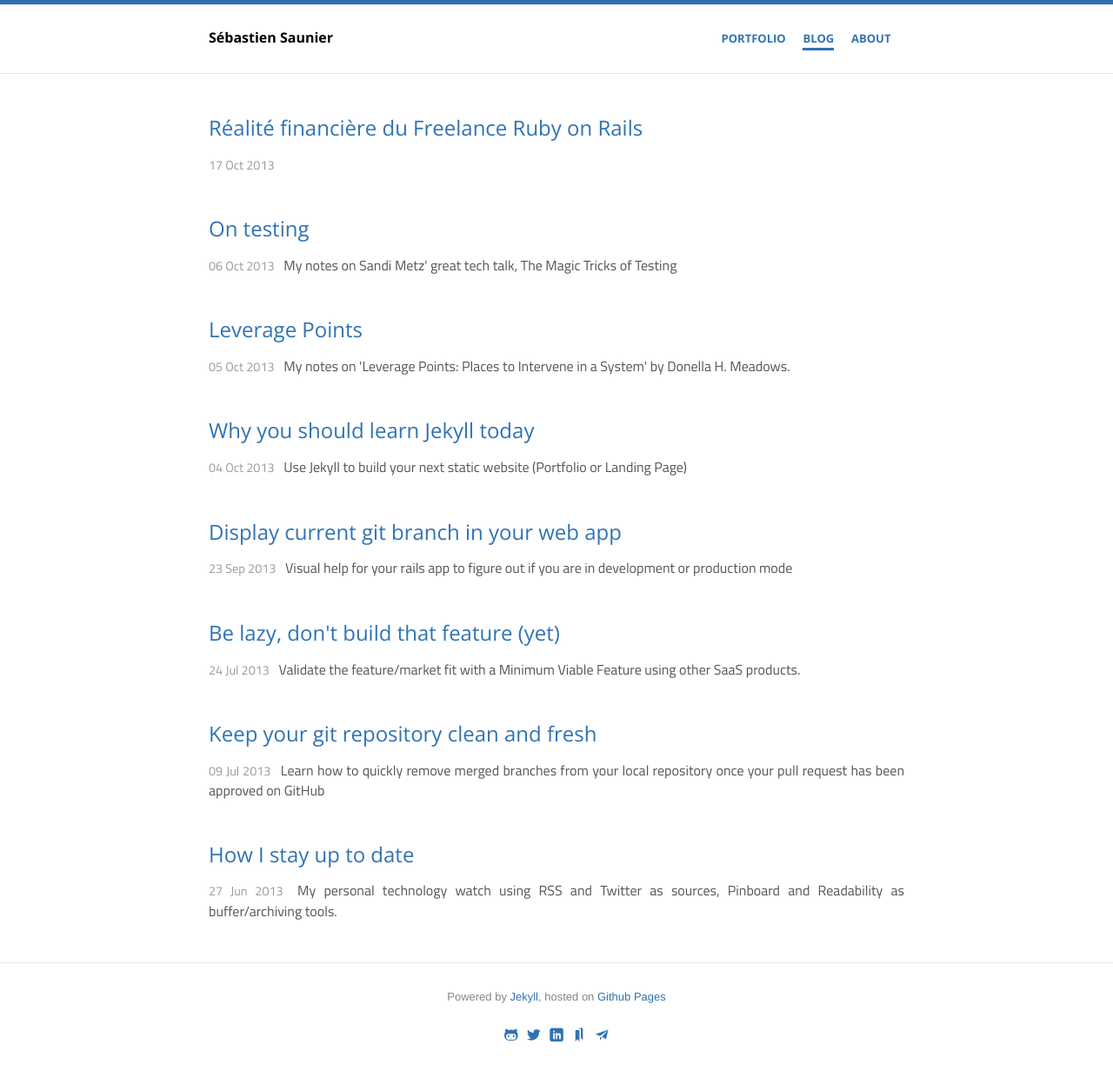
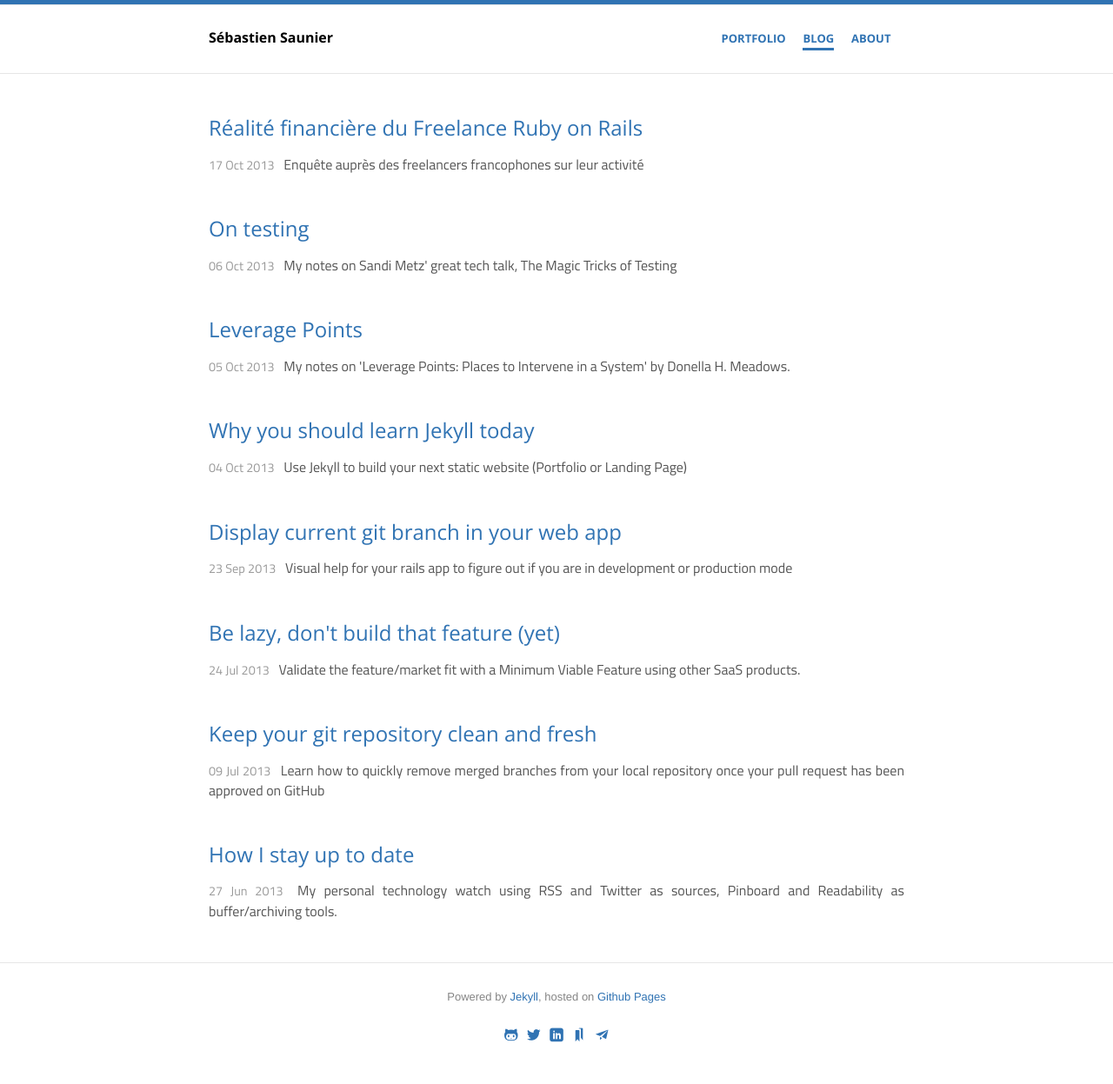
Before and after one commit to ssaunier/ssaunier.github.io, a Jekyll site: the page built from blog/index.html, in a window 1280 px wide. Shown: the whole page at 87% size. Built offline with Jekyll 4.4.1, drawn with Linux system fonts in a browser that asks for light colours.

Commit message:
Forgot description

```diff
--- a/_posts/2013-10-17-realite-financiere-du-freelance-ruby-on-rails.markdown
+++ b/_posts/2013-10-17-realite-financiere-du-freelance-ruby-on-rails.markdown
@@ -1,7 +1,7 @@
 ---
 layout: post
 title: "Réalité financière du Freelance Ruby on Rails"
-description: ""
+description: "Enquête auprès des freelancers francophones sur leur activité"
 category: blog
 extra_head: |
   <style type="text/css">
```
